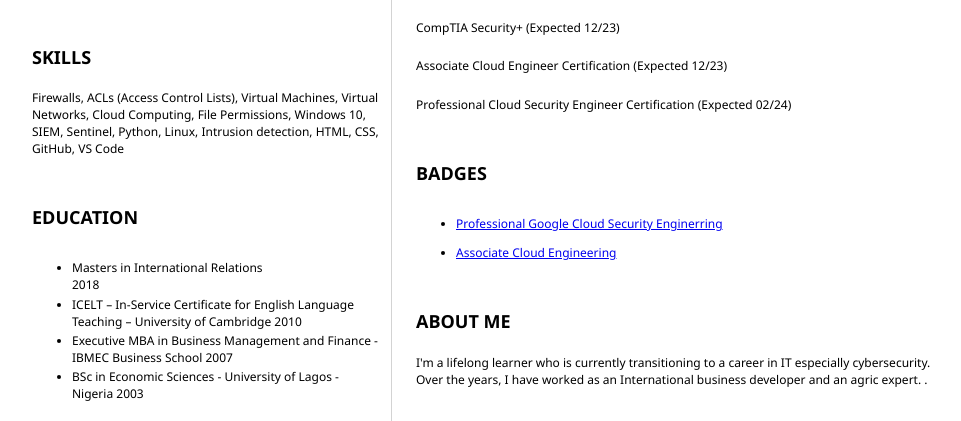
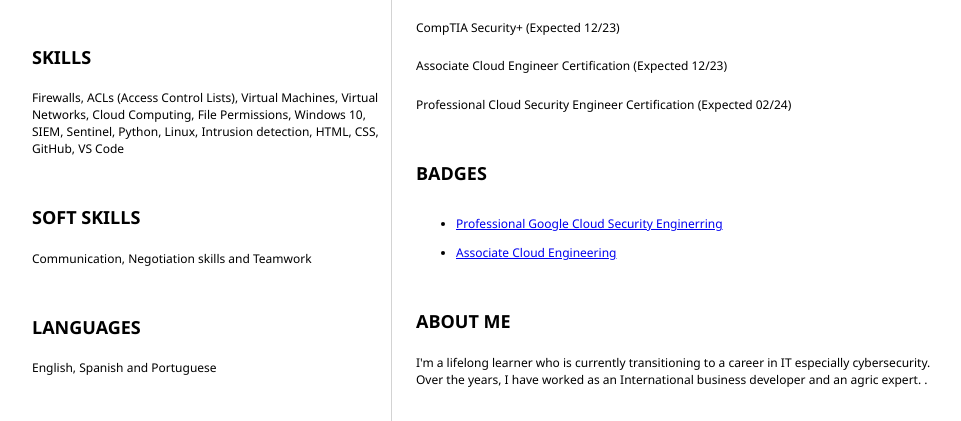
Before and after one commit to SilagreenTech1/resume, a plain HTML site: page index.html in a window 1280 px wide. Shown: the part 351-772 px from the top of the page, without its empty margins (152-1113 px from the left). Drawn offline with Linux system fonts and the light colour scheme.

Commit message:
Add to resume

```diff
--- a/index.html
+++ b/index.html
@@ -45,6 +45,14 @@
 				<section>
 					<h2><strong>SKILLS</strong></h2>
                     <p>Firewalls, ACLs (Access Control Lists), Virtual Machines, Virtual Networks, Cloud Computing, File Permissions, Windows 10, SIEM, Sentinel, Python, Linux, Intrusion detection, HTML, CSS, GitHub, VS Code</p>
+				</section>
+				<section>
+					<h2><strong>SOFT SKILLS</strong></h2>
+                    <p>Communication, Negotiation skills and Teamwork</p>
+				</section>
+				<section>
+					<h2><strong>LANGUAGES</strong></h2>
+                    <p>English, Spanish and Portuguese</p>
 				</section>
 				<section>
 					<h2><strong>EDUCATION</strong></h2>
```
